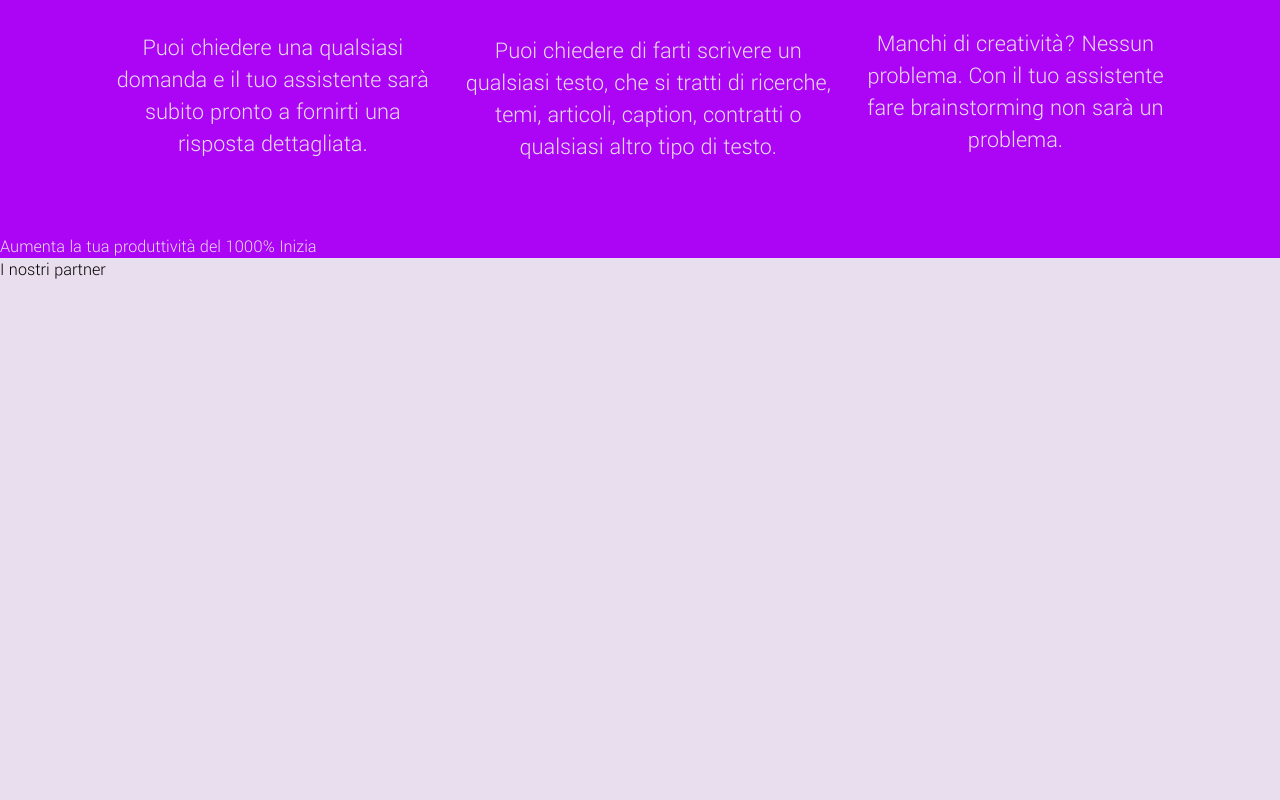
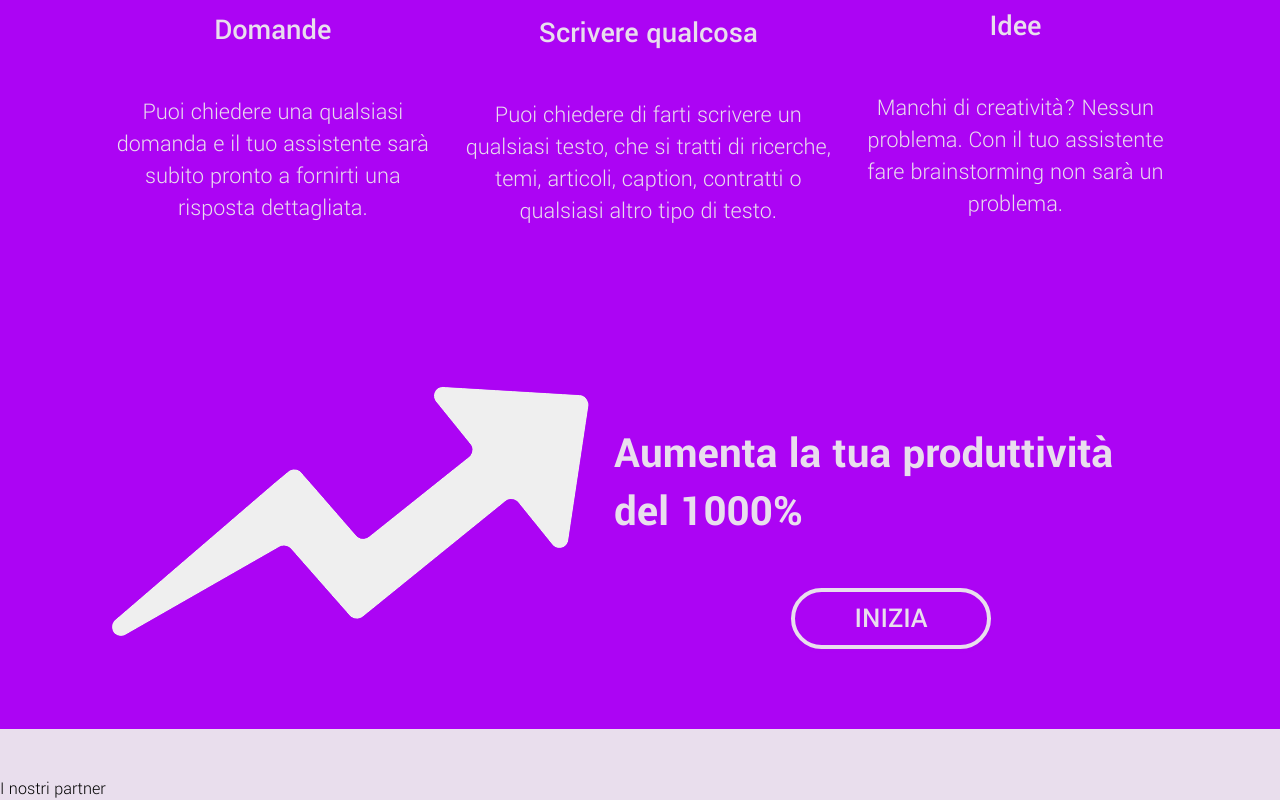
Before and after one commit to CybertronicEvidence/miro-frontend, a React (Vite) app: page / in a window 1280 px wide. Shown: the part 1284-2084 px from the top of the page. Before the commit the page ends 1565 px from the top, so only its background shows below. Built offline with nearby package versions, Linux system fonts and the light colour scheme.

Commit message:
Added body

```diff
--- a/constants/assets.js
+++ b/constants/assets.js
@@ -5,6 +5,7 @@ export const userIcon = "/icons/user.png";
 export const questionIcon = "/icons/question_mark.png";
 export const bulbIcon = "/icons/bulb.png";
 export const spiral = "/icons/spiral.png";
+export const arrowIcon = "/icons/arrow.png";
 
 
 // Errors
--- a/scss/_app.scss
+++ b/scss/_app.scss
@@ -166,8 +166,30 @@ button{
     }
 }
 
-.mt-4{
-    margin-top: 4rem;
+.cta{
+    display: flex;
+    align-items: center;
+    justify-content: space-evenly;
+
+    padding-bottom: 5rem;
+
+    .imgg{
+        width: 60%;
+    }
+
+    h2{
+        font-size: 2.8rem;
+    }
+
+    &-txt{
+        display: flex;
+        flex-direction: column;
+        align-items: center;
+    }
+}
+
+.mt-5{
+    margin-top: 8rem;
 }
 @media screen and (max-width: $mobile-breakpoint) {
     h1 {
--- a/src/features/landing/Body.jsx
+++ b/src/features/landing/Body.jsx
@@ -1,5 +1,5 @@
 import React from 'react'
-import { bulbIcon, questionIcon, spiral } from '../../../constants/assets';
+import { arrowIcon, bulbIcon, questionIcon, spiral } from '../../../constants/assets';
 
 const Body = () => {
     return (
@@ -19,7 +19,7 @@ const Body = () => {
                 </div>
 
 
-                <div className='mt-4'>
+                <div className='mt-5'>
 
                     <h2>Cosa puoi chiedermi</h2>
 
@@ -85,14 +85,26 @@ fornirti una risposta dettagliata.
                         </article>
                     </div>
                 </div>
+
+
+                <div className='mt-5 cta'>
+                    <div className='imgg'>
+                        <img
+                            src={arrowIcon}
+                            alt={"Aumenta la tua"}
+                        />
+                    </div>
+
+                    <div className='cta-txt'>
+                        <h2>Aumenta la tua produttività del 1000%</h2>
+
+                        <button>
+                            inizia
+                        </button>
+                    </div>
+
+                </div>
             </div>
-
-        Aumenta la tua
-produttività del
-1000%
-
-        Inizia
-
         </section>
     )
 }
```
